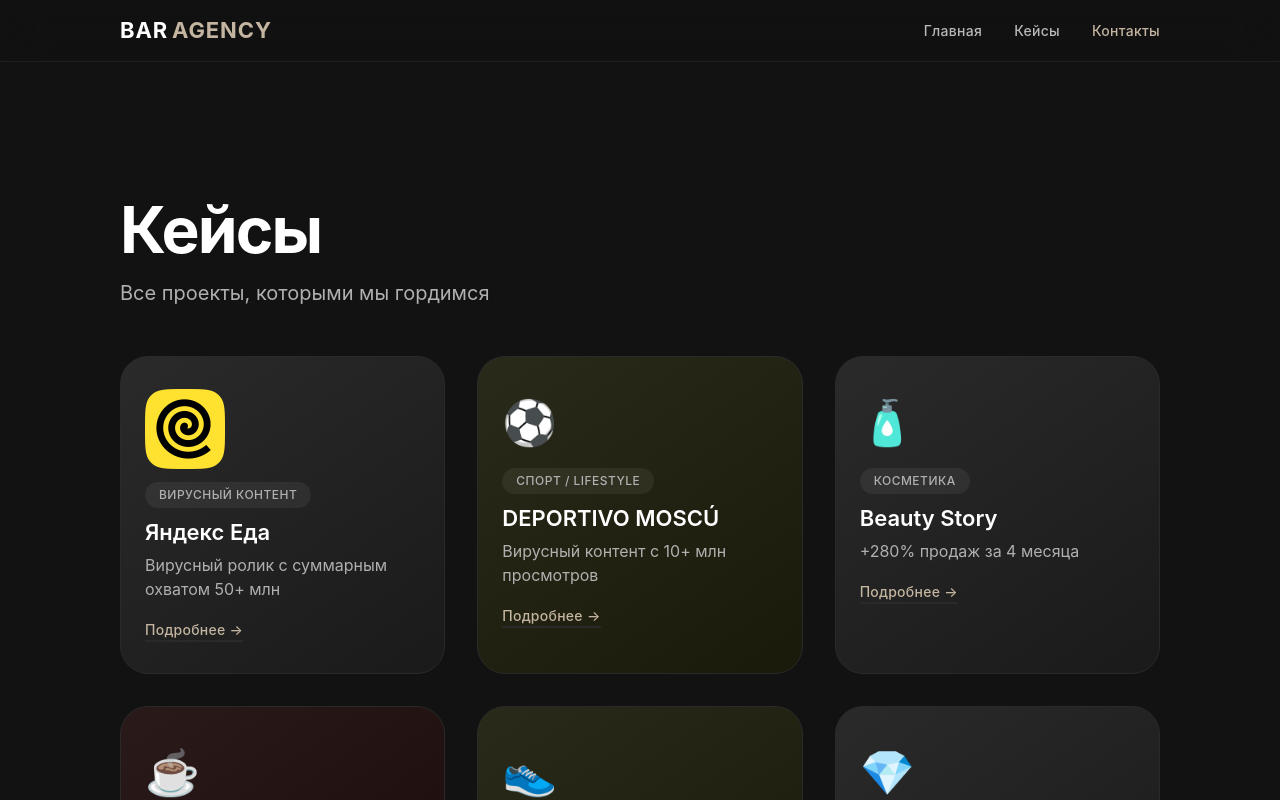
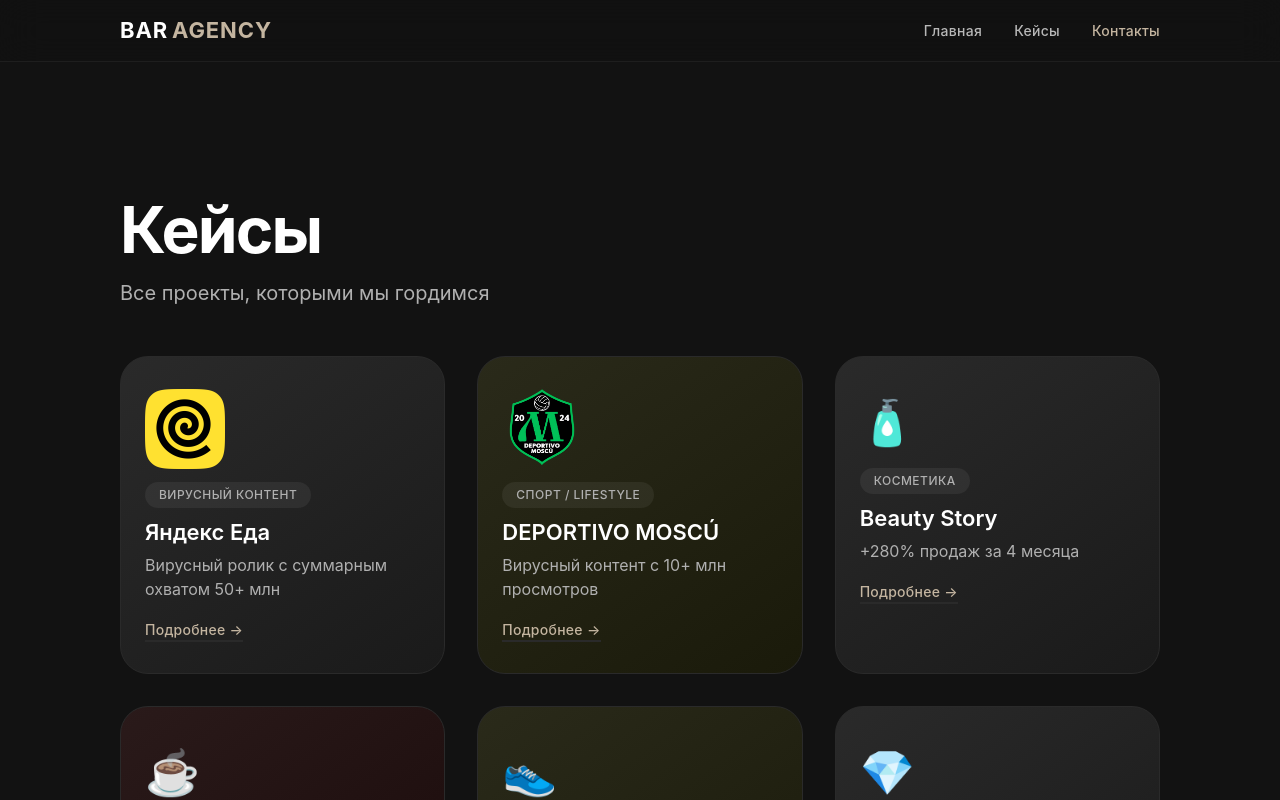
Before and after one commit to blyashka1-web/bar-agency, a Next.js app: page /cases in a window 1280 px wide. Shown: the top 800 px of the page. Built offline with nearby package versions, Linux system fonts and the light colour scheme.

Commit message:
Добавил логотип Deportivo Moscú вместо эмодзи

```diff
--- a/app/cases/page.tsx
+++ b/app/cases/page.tsx
@@ -12,7 +12,7 @@ export default function CasesPage() {
     },
     {
       slug: 'deportivo',
-      emoji: '⚽',
+      logo: '/cases/deportivo/logo.png',
       tag: 'Спорт / Lifestyle',
       title: 'DEPORTIVO MOSCÚ',
       desc: 'Вирусный контент с 10+ млн просмотров',
```
Also changed, not shown: public/cases/deportivo/logo.png (added).
